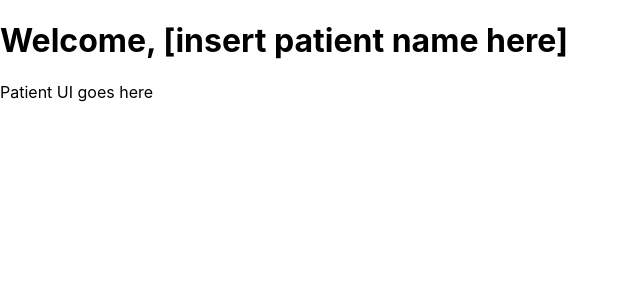
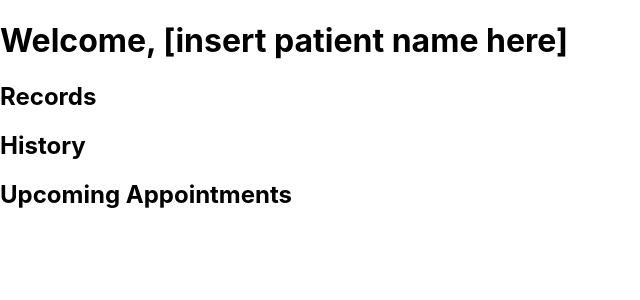
Before and after one commit to CSIMandems/Client, a React (Create React App) app: page /patient in a window 1280 px wide. Shown: the top 300 px of the page, without its empty margins (0-640 px from the left). Built offline with nearby package versions, Linux system fonts and the light colour scheme.

Commit message:
add sections

```diff
--- a/src/UI/DentistUI.js
+++ b/src/UI/DentistUI.js
@@ -5,7 +5,7 @@ export default class DentistUI extends Component {
 		return (
 			<div>
 				<h1>Welcome, [insert dentist name here]</h1>
-				<p>Dentist UI goes here</p>
+				<h2>Assigned Patients</h2>
 			</div>
 		)
 	}
--- a/src/UI/PatientUI.js
+++ b/src/UI/PatientUI.js
@@ -5,7 +5,9 @@ export default class PatientUI extends Component {
 		return (
 			<div>
 				<h1>Welcome, [insert patient name here]</h1>
-				<p>Patient UI goes here</p>
+				<h2>Records</h2>
+				<h2>History</h2>
+				<h2>Upcoming Appointments</h2>
 			</div>
 		)
 	}
```
